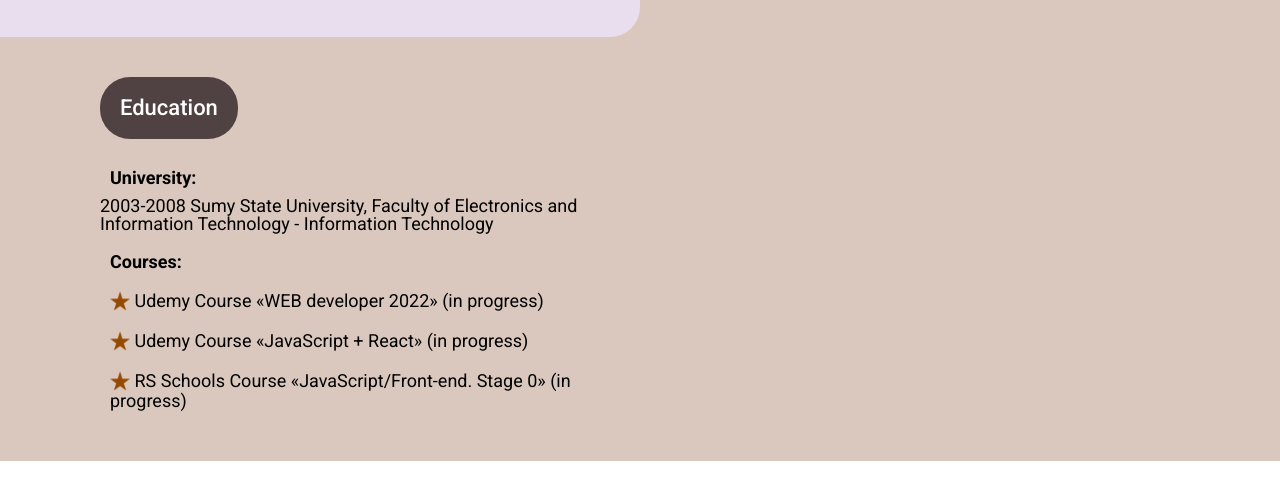
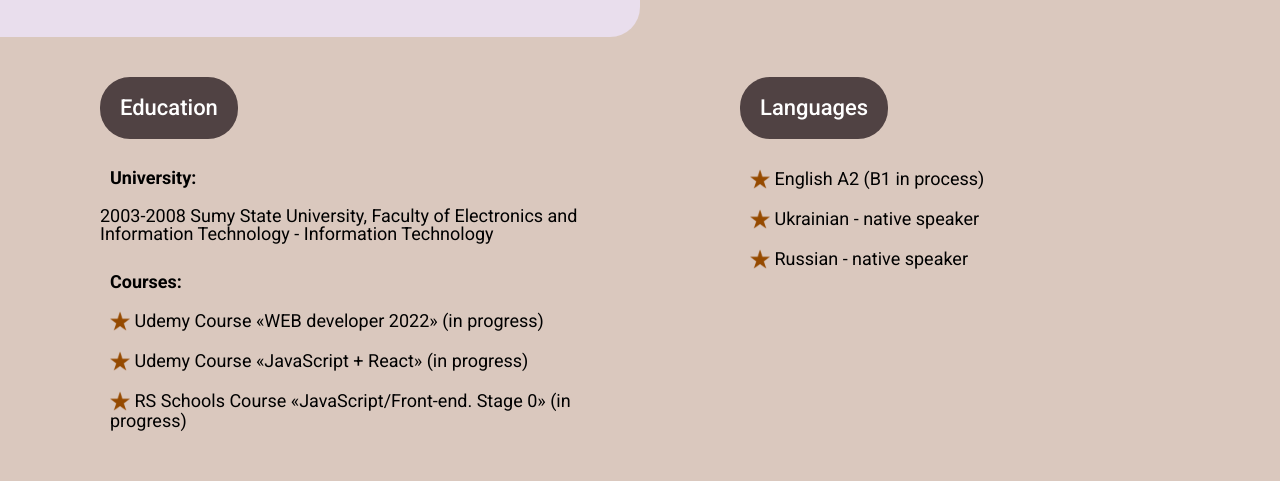
Before and after one commit to silanaa/rsschool-cv, a plain HTML site: page index.html in a window 1280 px wide. Shown: the part 1047-1528 px from the top of the page. Drawn offline with Linux system fonts and the light colour scheme.

Commit message:
feat: add languages section

```diff
--- a/index.html
+++ b/index.html
@@ -200,6 +200,27 @@ return even + ' ' + odd;
 
                 <div class="languages" id="languages">
 
+                    <h2 class="languages-title">Languages</h2>
+
+                    <div class="languages-items">
+
+                        <div class="languages-item">
+                            <img src="img/star.png" alt="star" width="20">
+                            English A2 (B1 in process)
+                        </div>
+
+                        <div class="languages-item">
+                            <img src="img/star.png" alt="star" width="20">
+                            Ukrainian - native speaker
+                        </div>
+
+                        <div class="languages-item">
+                            <img src="img/star.png" alt="star" width="20">
+                            Russian - native speaker
+                        </div>
+
+                    </div>
+
                 </div>
 
             </div>
--- a/style.css
+++ b/style.css
@@ -199,13 +199,15 @@ img {
 
 .skills,
 .code,
-.education {
+.education,
+.languages {
     padding: 40px 50px 40px 100px;
 }
 
 .skills-title,
 .education-title,
-.code-title {
+.code-title,
+.languages-title {
     display: inline-block;
     margin: 0 0 20px 0;
     padding: 20px;
@@ -217,12 +219,14 @@ img {
 }
 
 .skills-items,
-.education-items {
+.education-items,
+.languages-items {
     line-height: 20px;
 }
 
 .skill-item,
-.education-item {
+.education-item,
+.languages-item {
     padding: 10px;
 }
 
@@ -243,5 +247,5 @@ img {
 }
 
 .education-text {
-    padding: 0 0 10px 0;
+    padding: 10px 0 20px 0;
 }
```
